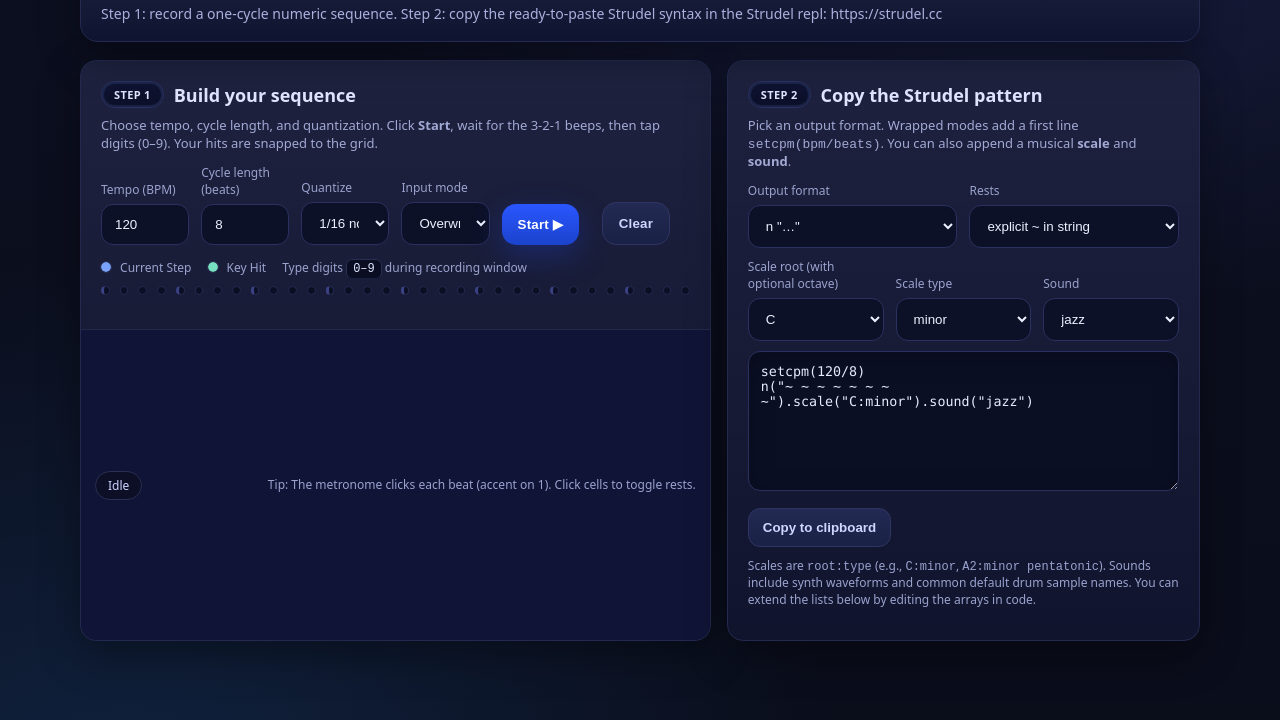
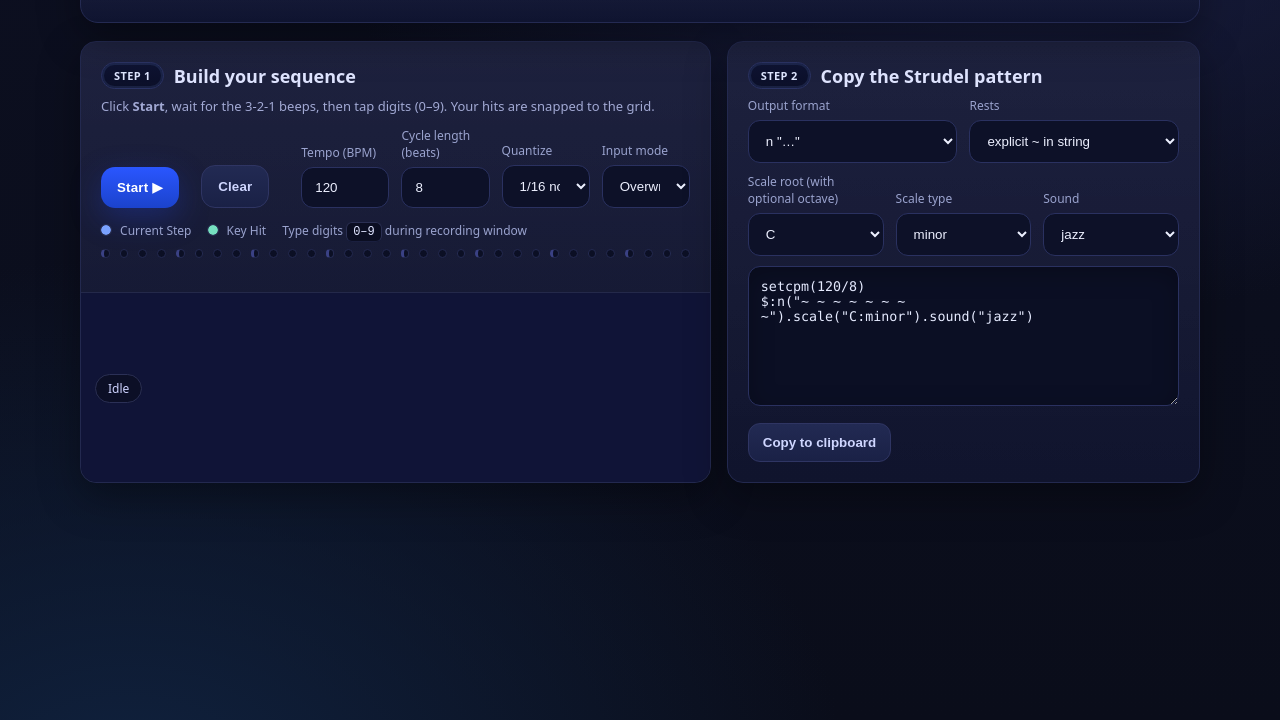
Before and after one commit to cpreid2/strudelGen, a plain HTML site: page index.html in a window 1280 px wide. Shown: the part 80-800 px from the top of the page. Drawn offline with Linux system fonts and the light colour scheme.

Commit message:
Update index.html

```diff
--- a/index.html
+++ b/index.html
@@ -137,7 +137,6 @@
   <div class="app">
     <header class="header" aria-label="About this tool">
       <h1 class="title">strudelGEN — Generate playable Strudel patterns fast</h1>
-      <p class="subtitle">Step 1: record a one-cycle numeric sequence. Step 2: copy the ready-to-paste Strudel syntax in the Strudel repl: https://strudel.cc</p>
     </header>
 
     <div class="row cols">
@@ -145,9 +144,15 @@
       <section class="card seq" aria-label="Step 1: Build your sequence">
         <div class="content">
           <h2><span class="step-badge">Step 1</span> Build your sequence</h2>
-          <p class="step-desc">Choose tempo, cycle length, and quantization. Click <strong>Start</strong>, wait for the 3-2-1 beeps, then tap digits (0–9). Your hits are snapped to the grid.</p>
+          <p class="step-desc">Click <strong>Start</strong>, wait for the 3-2-1 beeps, then tap digits (0–9). Your hits are snapped to the grid.</p>
 
           <div class="controls" style="margin-bottom:14px">
+            <div>
+              <button id="startBtn" class="btn" title="Countdown from 3, then record one cycle">Start ▶</button>
+            </div>
+            <div>
+              <button id="clearBtn" class="btn secondary" title="Clear the sequence">Clear</button>
+            </div>
             <div>
               <label for="bpm">Tempo (BPM)</label>
               <input id="bpm" type="number" min="20" max="300" value="120" />
@@ -171,12 +176,7 @@
                 <option value="keep">Keep (ignore if filled)</option>
               </select>
             </div>
-            <div>
-              <button id="startBtn" class="btn" title="Countdown from 3, then record one cycle">Start ▶</button>
-            </div>
-            <div>
-              <button id="clearBtn" class="btn secondary" title="Clear the sequence">Clear</button>
-            </div>
+
           </div>
 
           <div class="legend" style="margin-bottom:10px">
@@ -192,7 +192,6 @@
             <span class="pill" id="status">Idle</span>
             <span class="pill" id="countdown" hidden>3</span>
           </div>
-          <div class="small">Tip: The metronome clicks each beat (accent on 1). Click cells to toggle rests.</div>
         </div>
       </section>
 
@@ -200,7 +199,6 @@
       <section class="card readout" aria-label="Step 2: Copy your Strudel pattern">
         <div class="content">
           <h2><span class="step-badge">Step 2</span> Copy the Strudel pattern</h2>
-          <p class="step-desc">Pick an output format. Wrapped modes add a first line <code>setcpm(bpm/beats)</code>. You can also append a musical <strong>scale</strong> and <strong>sound</strong>.</p>
 
           <div class="controls" style="grid-template-columns: 1fr 1fr; margin:0 0 10px 0">
             <div>
@@ -240,9 +238,7 @@
           <div class="bar">
             <button id="copyBtn" class="btn">Copy to clipboard</button>
           </div>
-          <p class="small" style="margin-top:10px">
-            Scales are <code>root:type</code> (e.g., <code>C:minor</code>, <code>A2:minor pentatonic</code>). Sounds include synth waveforms and common default drum sample names. You can extend the lists below by editing the arrays in code.
-          </p>
+
         </div>
       </section>
     </div>
@@ -504,7 +500,7 @@ let preRollDigit = null;    // last digit pressed during countdown
         // raw tokens: no header, no chain (not attachable)
         return raw;
       } else {
-        const main    = `${wrap}("${raw}")${chain}`;
+        const main    = `$:${wrap}("${raw}")${chain}`;
         const cpmLine = `setcpm(${bpm}/${beats})`;
         return `${cpmLine}\n${main}`;
       }
```
